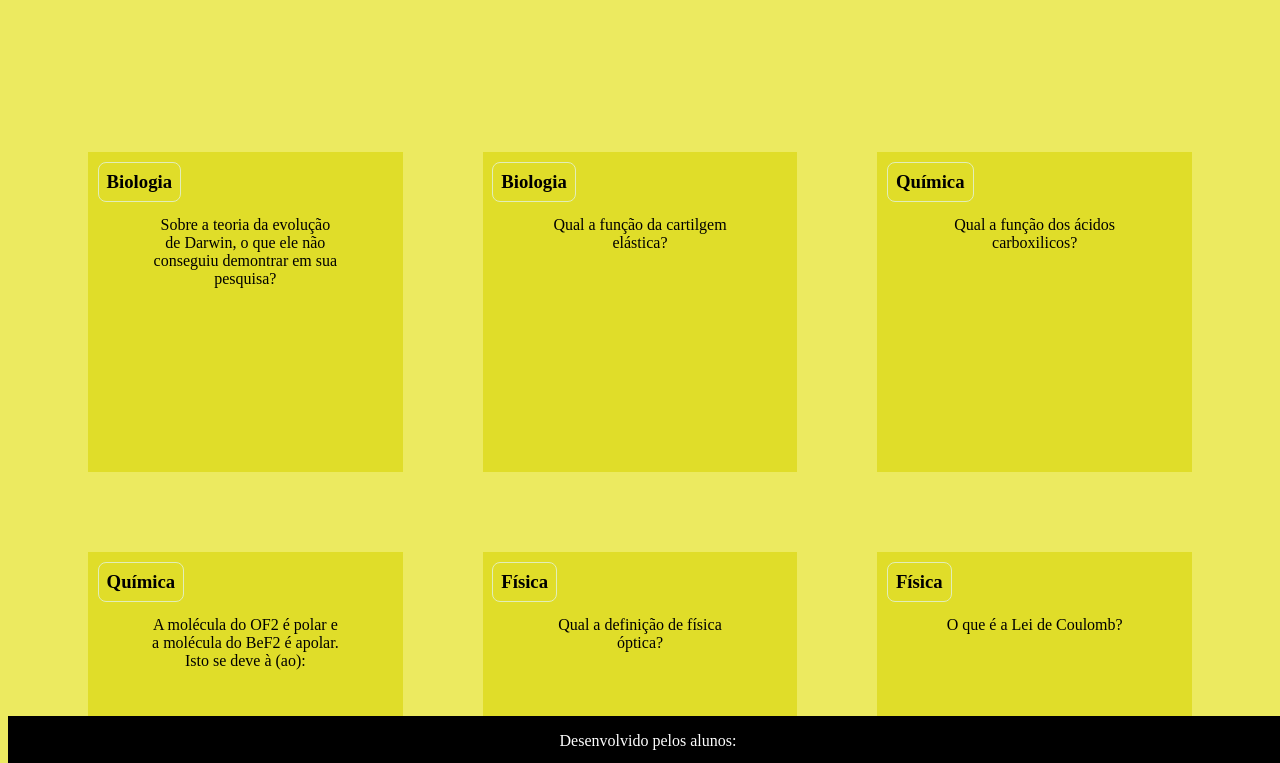
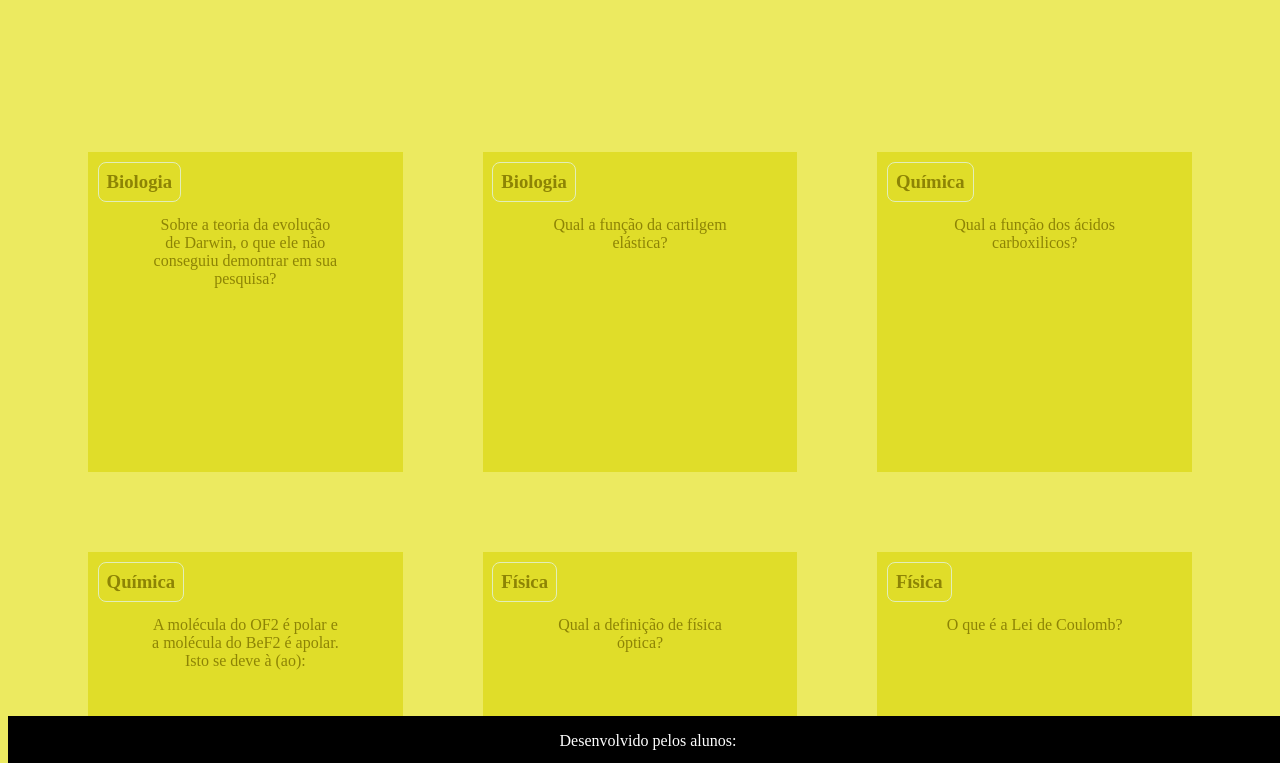
Before and after one commit to leosouzaaaaa/OMG, a plain HTML site: page index.html in a window 1280 px wide. Shown: the top 763 px of the page. Drawn offline with Linux system fonts and the light colour scheme.

Commit message:
vxbzxvbxvb

```diff
--- a/style.css
+++ b/style.css
@@ -37,6 +37,7 @@ footer{
 
 .conteudo-cartao{
     background-color: var(--cartao-frente);
+    color: #8d8405;
     text-align: center;
     height: 100%;
     transform-style: preserve-3d;
```
